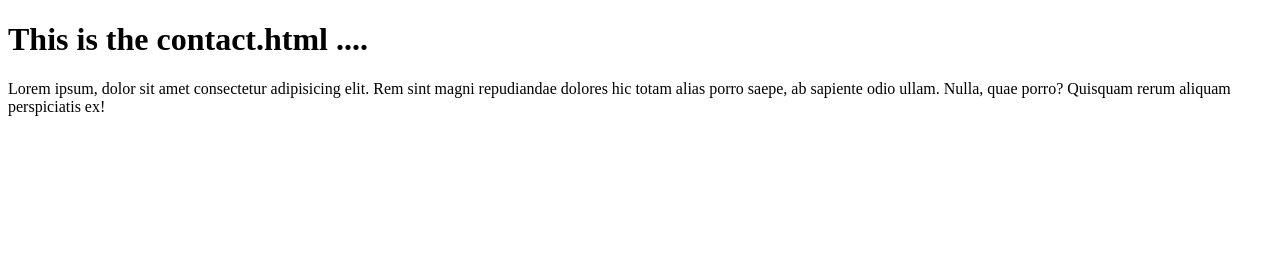
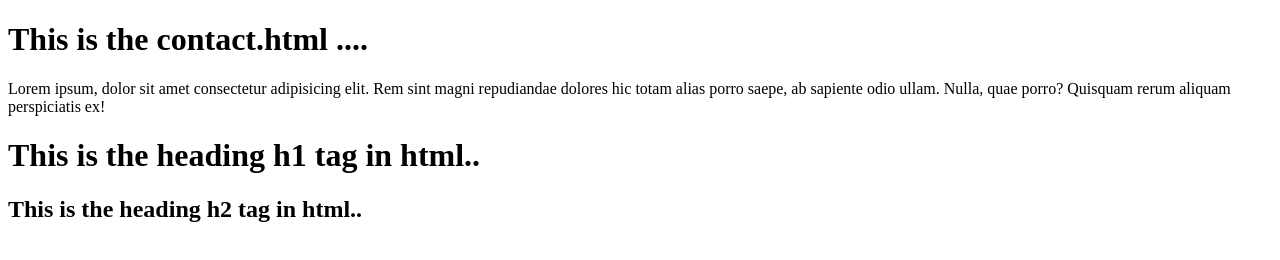
Before and after one commit to yashpreet47/DemoGit, a plain HTML site: page contact.html in a window 1280 px wide. Drawn offline with Linux system fonts and the light colour scheme.

Commit message:
some lines added

```diff
--- a/contact.html
+++ b/contact.html
@@ -8,6 +8,7 @@
 <body>
     <h1>This is the contact.html ....</h1>
     <p>Lorem ipsum, dolor sit amet consectetur adipisicing elit. Rem sint magni repudiandae dolores hic totam alias porro saepe, ab sapiente odio ullam. Nulla, quae porro? Quisquam rerum aliquam perspiciatis ex!</p>
-
+    <h1>This is the heading h1 tag in html..</h1>
+    <h2>This is the heading h2 tag in html..</h2>
 </body>
 </html>
```
Also changed, not shown: about.html (+1 -0 lines), index.html (+1 -0 lines).
